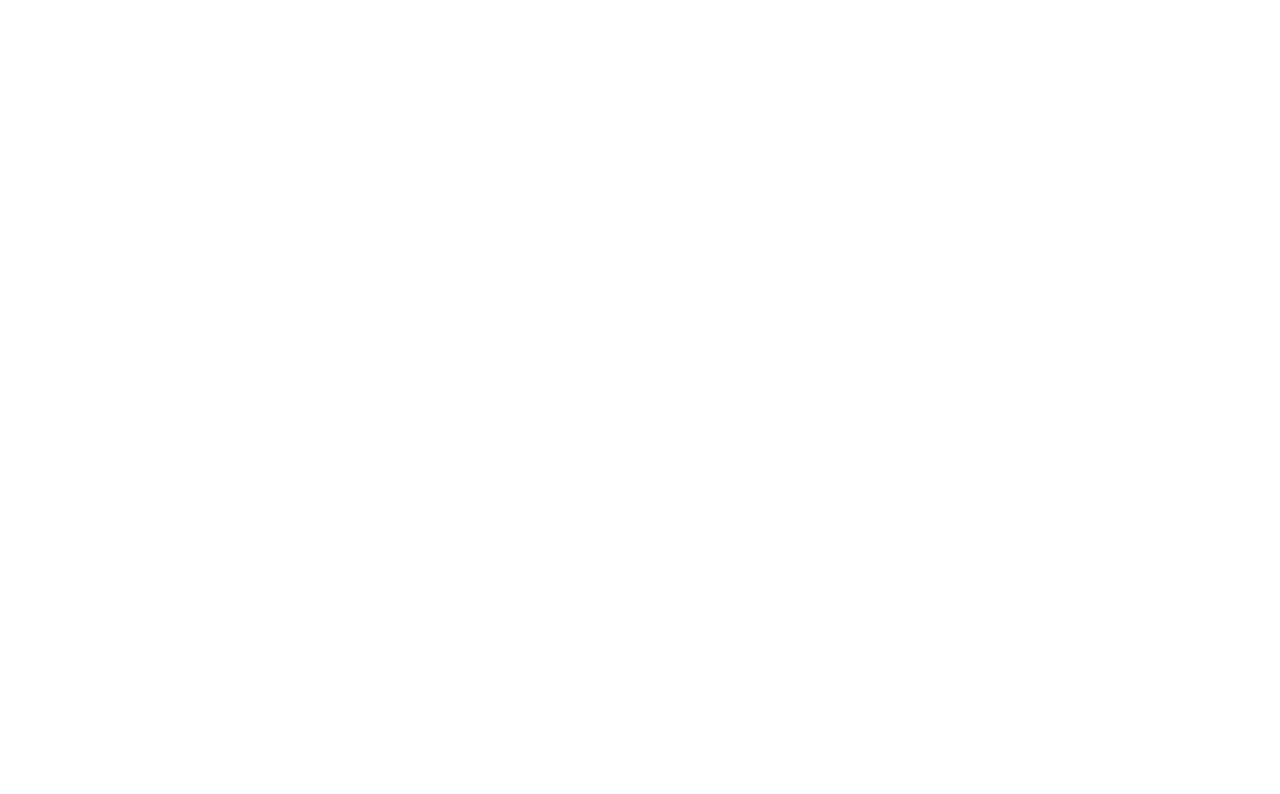
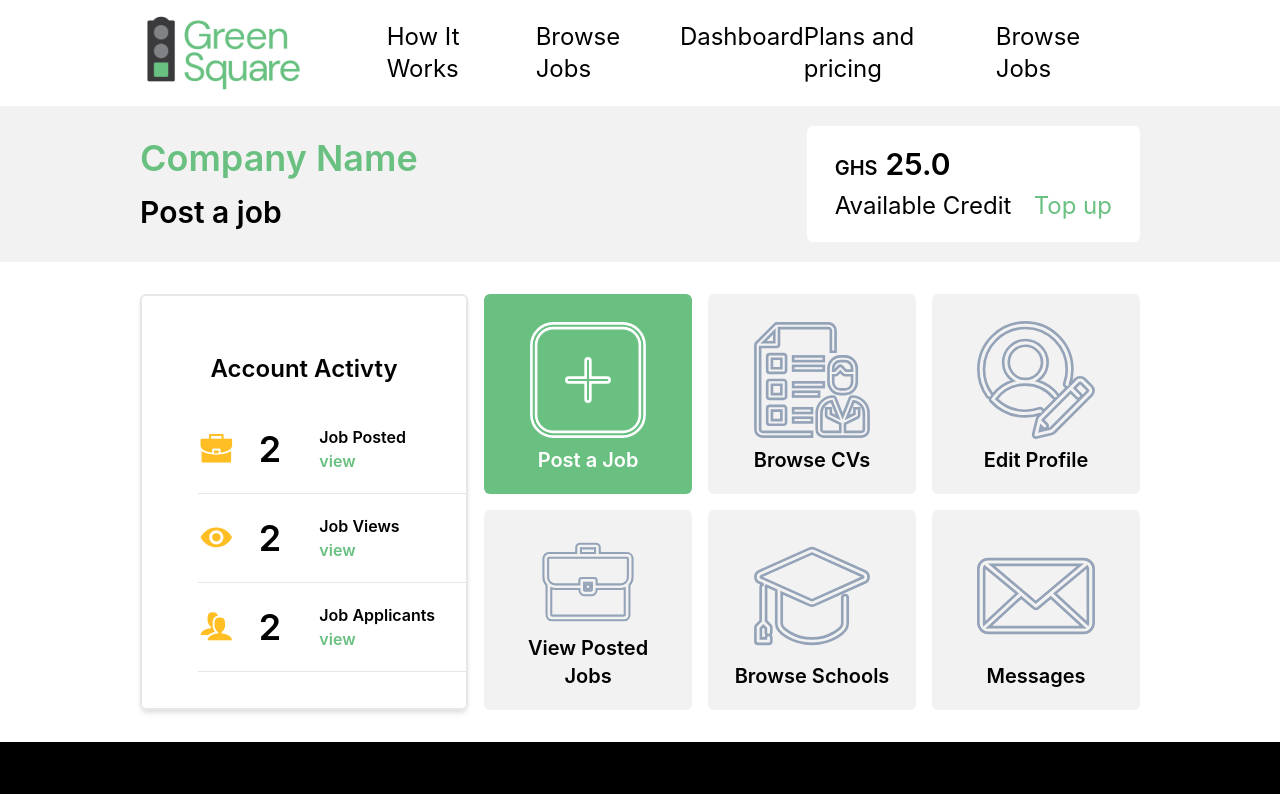
Before and after one commit to gregaid427/green-square-tailwind-custom, a React (Create React App) app: page /company-dashboard in a window 1280 px wide. Before the commit this address had no page. Shown: the top 794 px of the page. Built offline with nearby package versions, Linux system fonts and the light colour scheme.

Commit message:
company dashboard

```diff
--- a/src/App.js
+++ b/src/App.js
@@ -10,7 +10,7 @@
 // import CompanyList from "./Pages/Company/browse-companies.pages";
 // import CompanyDetails from "./Pages/Company/company-details.pages";
 // import EmployeeDashboard from "./Pages/Candidates/employee-dashboard.pages";
-// import CompanyDashboard from "./Pages/Candidates/company-dashboard.pages";
+import CompanyDashboard from "./Pages/Candidates/company-dashboard.pages";
 // import ManageResumeDashboard from "./Pages/Candidates/manage-resume.pages";
 // import MyProfilePage from "./Pages/Account/my-profile.pages";
 // import MyApplicationsPage from "./Pages/Candidates/my-applications.pages";
@@ -91,7 +91,10 @@
                 path="/employee-guide"
                 element={<EmployeeGuide setShowNavBar={setShowNavBar} />}
               />
-
+              <Route
+                path="/company-dashboard"
+                element={<CompanyDashboard setShowNavBar={setShowNavBar} />}
+              />
 
             </Routes>
             </JobsProvider>
--- /dev/null
+++ b/src/Components/header/header.jsx
@@ -0,0 +1,26 @@
+import React from "react";
+
+const Header = (props) => {
+  return (
+    <div className=" flex sm:flex-col md:flex-row py-6 wrapper md:items-center justify-between bg-[#F2F2F2]">
+      <div className="flex flex-col md:gap-4 sm:gap-2 md:py-8 sm:py-3  md:w-6/12 sm:w-12/12">
+        <h2 className="text-4xl text-[#69C080] sm:text-left font-semibold">
+          {props.title}{" "}
+        </h2>
+        <h2 className="text-3xl font-semibold">{props.subtitle} </h2>
+      </div>
+      <div className="flex  sm:mb-3 flex-col md:w-4/12 sm:w-12/12  gap-2 bg-white rounded-md py-5 px-7">
+        <div className="flex items-end flex-row font-semibold gap-2">
+          <h3 className="text-xl flex ">GHS</h3>
+          <h3 className="text-3xl">{props.amount}</h3>
+        </div>
+        <div className="flex justify-between ">
+          <div className="text-2xl"> Available Credit</div>
+          <div className="text-2xl text-[#69C080]"> Top up</div>
+        </div>
+      </div>
+    </div>
+  );
+};
+
+export default Header;
--- a/src/Pages/Candidates/company-dashboard.pages.jsx
+++ b/src/Pages/Candidates/company-dashboard.pages.jsx
@@ -1,190 +1,178 @@
 import Footer from "../../Components/Footer/footer.component";
+import React from "react";
+import { Link } from "react-router-dom";
+import Nav from "../../Components/NavBar/nav.component";
+import Header from "../../Components/header/header";
+import { ReactComponent as IconPack1 } from "./../../Assets/icons/Icons-02.svg";
+import { ReactComponent as IconPack2 } from "./../../Assets/icons/Icons-10.svg";
+import { ReactComponent as IconPack3 } from "./../../Assets/icons/Icons-03.svg";
 
-import { Link } from "react-router-dom";
+import { ReactComponent as IconPack11 } from "./../../Assets/icons/Icons-11.svg";
+import { ReactComponent as IconPack12 } from "./../../Assets/icons/Icons-14.svg";
+import { ReactComponent as IconPack13 } from "./../../Assets/icons/Icons-09.svg";
+import { ReactComponent as IconPack14 } from "./../../Assets/icons/Icons-16.svg";
+import { ReactComponent as IconPack15 } from "./../../Assets/icons/Icons-13.svg";
+import { ReactComponent as IconPack16 } from "./../../Assets/icons/Icons-15.svg";
 
 function EmployeeDashboardPage(props) {
   props.setShowNavBar(true);
   return (
     <>
-      <div className="bg-light rounded-3 p-3">
-        <div className="container py-4">
-          <div className="row">
-            <div className="col-6">
-              <h1 className="display-4">
-                Welcome,
-                <br />
-                <span className="text-success">CompanyName</span>
-              </h1>
+      <Nav />
+      <Header title={"Company Name"} subtitle={"Post a job"} amount={"25.0"} />
+
+      <div className="flex gap-4 md:flex-row sm:flex-col wrapper my-8 ">
+        <div className=" justify-center py-5 flex flex-col shadow-md rounded-md border-2 md:w-4/12 sm:12/12">
+          <h3 className="flex justify-center font-semibold  text-2xl py-5 ">
+            Account Activty
+          </h3>
+
+          <div className="flex ml-14 py-5 border-b  ">
+            {" "}
+            <div className="flex  justify-between items-center gap-6">
+              <IconPack1
+                className="w-2/12"
+                style={{ stroke: "#FFBE24", fill: "#FFBE24" }}
+              />{" "}
+              <h3 className="text-4xl w-2/12 font-semibold">2</h3>{" "}
+              <div className="flex w-8/12 font-semibold gap flex-col">
+                <h3>Job Posted</h3>
+                <Link to="">
+                  <h3 className="text-[#69C080]">view</h3>
+                </Link>
+              </div>{" "}
             </div>
-            <div className="col-6">
-              <div className="card float-end" style={{ width: "15rem" }}>
-                <div className="card-body">
-                  <h3 className="display-6">
-                    <span style={{ fontSize: "14px" }} className="">
-                      GHS
-                    </span>{" "}
-                    <span>25.00</span>
-                  </h3>
-                  <div className="d-flex gap-3">
-                    <span>Available Credit</span>
-                    <Link
-                      to="/plans-and-pricing-companies"
-                      className="text-success"
-                    >
-                      Top Up
-                    </Link>
-                  </div>
-                </div>
-              </div>
+          </div>
+
+          <div className="flex ml-14 py-5 border-b  ">
+            {" "}
+            <div className="flex  justify-between items-center gap-6">
+              <IconPack2
+                className="w-2/12"
+                style={{ stroke: "#FFBE24", fill: "#FFBE24" }}
+              />{" "}
+              <h3 className="text-4xl w-2/12 font-semibold">2</h3>{" "}
+              <div className="flex w-8/12 font-semibold gap flex-col">
+                <h3>Job Views</h3>
+                <Link to="">
+                  <h3 className="text-[#69C080]">view</h3>
+                </Link>
+              </div>{" "}
+            </div>
+          </div>
+
+          <div className="flex ml-14 py-5 border-b  ">
+            {" "}
+            <div className="flex  justify-between items-center gap-6">
+              <IconPack3
+                className="w-2/12  "
+                style={{ stroke: "#FFBE24", fill: "#FFBE24" }}
+              />{" "}
+              <h3 className="text-4xl w-2/12 font-semibold">2</h3>{" "}
+              <div className="flex w-8/12 font-semibold gap flex-col">
+                <h3>Job Applicants</h3>
+                <Link to="">
+                  <h3 className="text-[#69C080]">view</h3>
+                </Link>
+              </div>{" "}
             </div>
           </div>
         </div>
-      </div>
+        <div className="flex md:w-8/12 flex-col sm:w-12/12  ">
+          <div className="md:grid-cols-3 sm:grid-cols-2 grid  w-full gap-4 ">
+            <div className="flex flex-col  text-center h-[200px] row-span-1 rounded-md p-5 bg-[#69C080]">
+              {" "}
+              <IconPack16
+                className="w-2/12 stroke-white stroke-[7px]"
+                style={{
+                  // height: "100px",
+                  width: "auto",
+                  stroke: "#FFF",
+                  fill: "#69C080",
 
-      <div className="container py-5">
-        <div className="row">
-          <div className="col-12 col-md-4">
-            <div className="card rounded-4">
-              <div className="card-body">
-                <ul className="list-group list-group-flush">
-                  <li className="list-group-item">
-                    <h3>Account Activity</h3>
-                  </li>
-                  <li className="list-group-item d-flex gap-4 p-3">
-                    <i
-                      className="fa-solid fa-suitcase text-warning"
-                      style={{ fontSize: "52px" }}
-                    ></i>
 
-                    <h3 className="display-5">2</h3>
+                }}
+              />{" "}
+              <p className="font-semibold text-white text-xl ">Post a Job</p>{" "}
+            </div>
+            <div className="flex flex-col text-center h-[200px] row-span-1 rounded-md p-5 bg-[#f2f2f2]">
+              {" "}
+              <IconPack11
+                className="w-2/12  stroke-[7px]"
+                style={{
+                  // height: "100px",
+                  width: "auto",
+                  stroke: "#94a3b8",
+                  fill: "#f2f2f2",
 
-                    <div className="d-grid">
-                      Jobs Posted
-                      <Link className="text-success" to="/company-jobs">
-                        View
-                      </Link>
-                    </div>
-                  </li>
-                  <li className="list-group-item d-flex gap-4 p-3">
-                    <i
-                      className="fa-solid fa-users text-warning"
-                      style={{ fontSize: "52px" }}
-                    ></i>
 
-                    <h3 className="display-5">2</h3>
+                }}
+              />{" "}
+              <p className="font-semibold text-xl ">Browse CVs</p>{" "}
+            </div>
+            <div className="flex flex-col text-center h-[200px] row-span-1 rounded-md p-5 bg-[#f2f2f2]">
+              {" "}
+              <IconPack12
+                className="w-2/12  stroke-[7px]"
+                style={{
+                  // height: "100px",
+                  width: "auto",
+                  stroke: "#94a3b8",
+                  fill: "#f2f2f2",
 
-                    <div className="d-grid">
-                      Jobs Views
-                      <Link className="text-success" to="#">
-                        View
-                      </Link>
-                    </div>
-                  </li>
-                  <li className="list-group-item d-flex gap-4 p-3">
-                    <i
-                      className="fa-solid fa-suitcase text-warning"
-                      style={{ fontSize: "52px" }}
-                    ></i>
 
-                    <h3 className="display-5">2</h3>
+                }}
+              />{" "}
+              <p className="font-semibold text-xl ">Edit Profile</p>{" "}
+            </div>
+            <div className="flex flex-col text-center h-[200px] row-span-1 rounded-md p-5 bg-[#f2f2f2]">
+              {" "}
+              <IconPack13
+                className="w-2/12  stroke-[7px]"
+                style={{
+                  // height: "100px",
+                  width: "auto",
+                  stroke: "#94a3b8",
+                  fill: "#f2f2f2",
 
-                    <div className="d-grid">
-                      Jobs Applicants
-                      <Link className="text-success" to="#">
-                        View
-                      </Link>
-                    </div>
-                  </li>
-                </ul>
-              </div>
+
+                }}
+              />{" "}
+              <p className="font-semibold text-xl ">View Posted Jobs</p>{" "}
             </div>
-          </div>
+            <div className="flex flex-col text-center h-[200px] row-span-1 rounded-md p-5 bg-[#f2f2f2]">
+              {" "}
+              <IconPack14
+                className="w-2/12  stroke-[7px]"
+                style={{
+                  // height: "100px",
+                  width: "auto",
+                  stroke: "#94a3b8",
+                  fill: "#f2f2f2",
 
-          <div className="col-12 col-md-8">
-            <div className="container text-center">
-              <div className="row g-4">
-                <div className="col-12 col-sm-6 col-lg-4">
-                  <Link to={"/post-a-job"}>
-                    <div className="bg-light rounded-4 d-flex align-items-center justify-content-center border p-4">
-                      <div className="d-grid" style={{ minHeight: "15vh" }}>
-                        <i
-                          className="dashboard-icon fa-solid fa-square-plus"
-                          style={{ fontSize: "96px" }}
-                        ></i>
-                        <p className="text-black">Post a job</p>
-                      </div>
-                    </div>
-                  </Link>
-                </div>
-                <div className="col-12 col-sm-6 col-lg-4">
-                  <Link to={"/cvs"}>
-                    <div className="bg-light rounded-4 d-flex align-items-center justify-content-center border p-4">
-                      <div className="d-grid" style={{ minHeight: "15vh" }}>
-                        <i
-                          className="dashboard-icon fa-solid fa-file"
-                          style={{ fontSize: "96px" }}
-                        ></i>
-                        <p className="text-black">Browse CVs</p>
-                      </div>
-                    </div>
-                  </Link>
-                </div>
-                <div className="col-12 col-sm-6 col-lg-4">
-                  <Link to={"#"}>
-                    <div className="bg-light rounded-4 d-flex align-items-center justify-content-center border p-4">
-                      <div className="d-grid" style={{ minHeight: "15vh" }}>
-                        <i
-                          className="dashboard-icon fa-solid fa-user-pen"
-                          style={{ fontSize: "96px" }}
-                        ></i>
-                        <p className="text-black">Edit Profile</p>
-                      </div>
-                    </div>
-                  </Link>
-                </div>
-                <div className="col-12 col-sm-6 col-lg-4">
-                  <Link to={"/company-jobs"}>
-                    <div className="bg-light rounded-4 d-flex align-items-center justify-content-center border p-4">
-                      <div className="d-grid" style={{ minHeight: "15vh" }}>
-                        <i
-                          className="dashboard-icon fa-solid fa-suitcase"
-                          style={{ fontSize: "96px" }}
-                        ></i>
-                        <p className="text-black">View Jobs</p>
-                      </div>
-                    </div>
-                  </Link>
-                </div>
-                <div className="col-12 col-sm-6 col-lg-4">
-                  <Link to={"/browse-schools"}>
-                    <div className="bg-light rounded-4 d-flex align-items-center justify-content-center border p-4">
-                      <div className="d-grid" style={{ minHeight: "15vh" }}>
-                        <i
-                          className="dashboard-icon fa-solid fa-graduation-cap"
-                          style={{ fontSize: "96px" }}
-                        ></i>
-                        <p className="text-black">Browse Schools</p>
-                      </div>
-                    </div>
-                  </Link>
-                </div>
-                <div className="col-12 col-sm-6 col-lg-4">
-                  <Link to={"/messages"}>
-                    <div className="bg-light rounded-4 d-flex align-items-center justify-content-center border p-4">
-                      <div className="d-grid" style={{ minHeight: "15vh" }}>
-                        <i
-                          className="dashboard-icon fa-solid fa-envelope"
-                          style={{ fontSize: "96px" }}
-                        ></i>
-                        <p className="text-black">Messages</p>
-                      </div>
-                    </div>
-                  </Link>
-                </div>
-              </div>
+
+                }}
+              />{" "}
+              <p className="font-semibold text-xl ">Browse Schools</p>{" "}
+            </div>
+            <div className="flex flex-col text-center h-[200px] row-span-1 rounded-md p-5 bg-[#f2f2f2]">
+              {" "}
+              <IconPack15
+                className="w-2/12  stroke-[7px]"
+                style={{
+                  // height: "100px",
+                  width: "auto",
+                  stroke: "#94a3b8",
+                  fill: "#f2f2f2",
+
+
+                }}
+              />{" "}
+              <p className="font-semibold text-xl ">Messages</p>{" "}
             </div>
           </div>
         </div>
+
       </div>
 
       <Footer></Footer>
```
